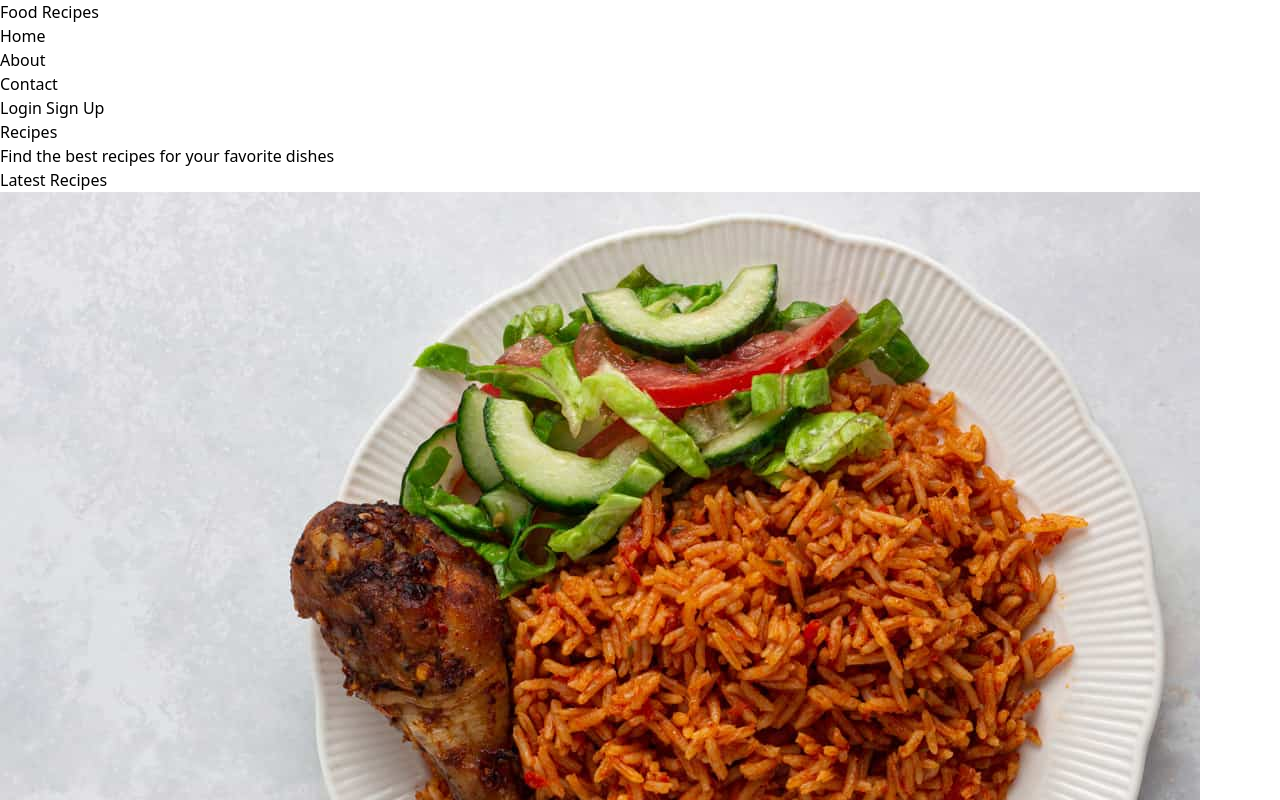
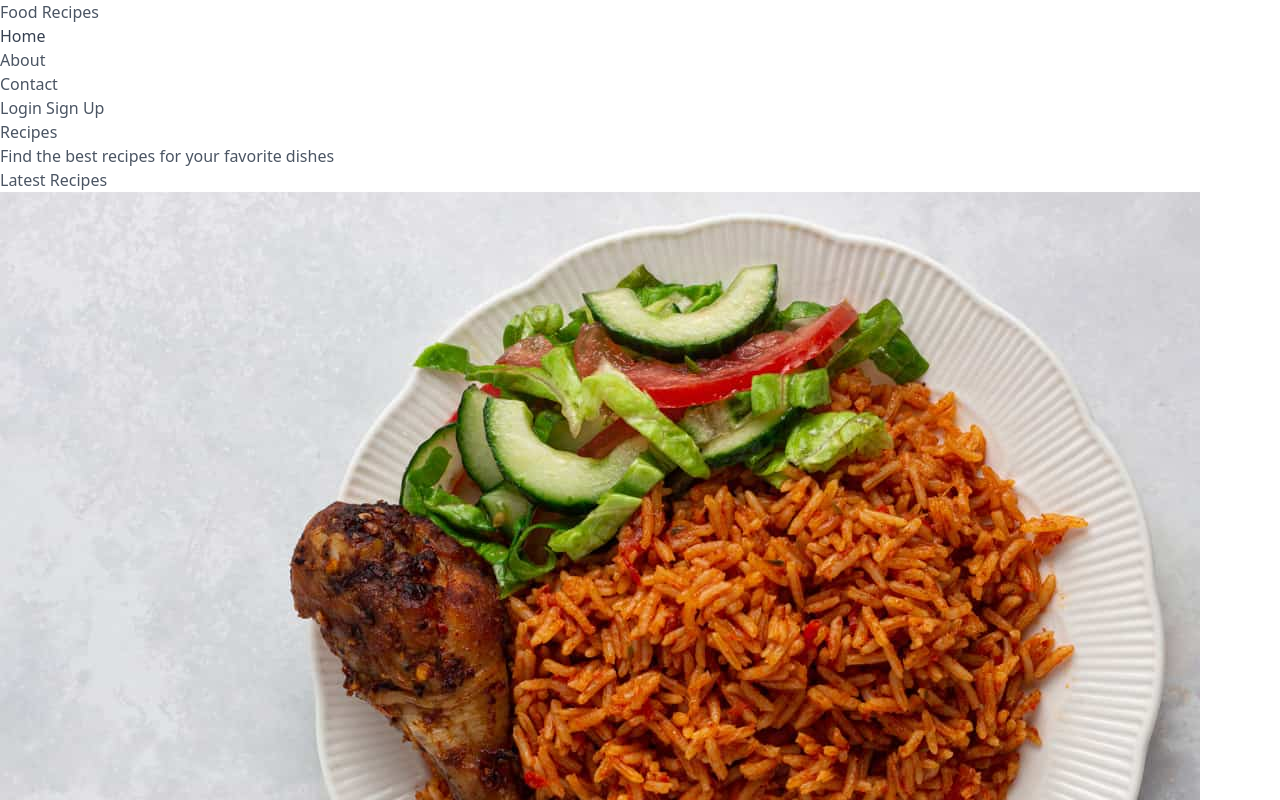
Before and after one commit to AmeerBamigbayan/FoodRecipes, a website: page public/index.html in a window 1280 px wide. Shown: the top 800 px of the page. Drawn offline with nearby package versions, Linux system fonts and the light colour scheme.

Commit message:
installed tailwind with cdn

```diff
--- a/public/index.html
+++ b/public/index.html
@@ -6,7 +6,7 @@
     <title>Document</title>
     <link rel="stylesheet" href="style.css">
 </head>
-<body>
+<body class="text-gray-600">
 
     <div>
         <div>
@@ -17,7 +17,7 @@
                     </h1>
                 </div>
                 <ul>
-                    <li>
+                    <li class="text-gray-700">
                         <a href="#">
                             <span>Home</span>
                         </a>
@@ -76,4 +76,5 @@
     </div>
 
 </body>
+<script src="https://cdn.tailwindcss.com"></script>
 </html>
```
